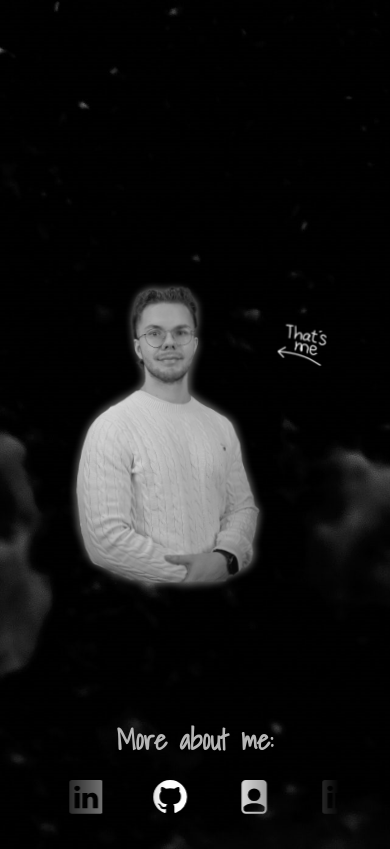
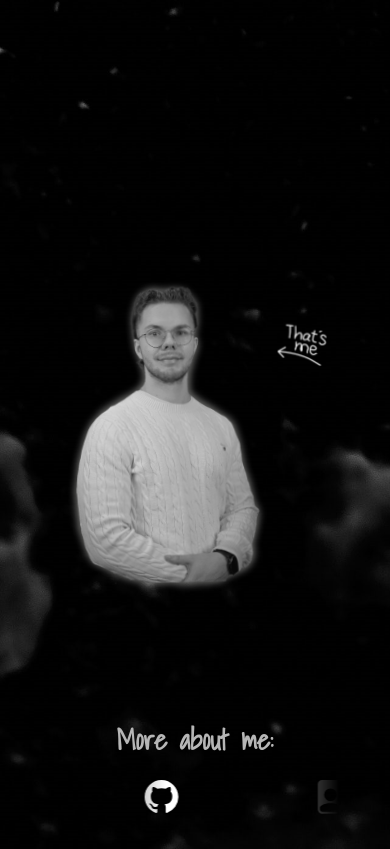
Before and after one commit to vsuusi/portfolio, a React (Create React App) app: page / in a window 390 px wide. Shown: the part 2140-2989 px from the top of the page. Built offline with nearby package versions, Linux system fonts and the light colour scheme; a web font is replaced by a local one.

Commit message:
fixed horizontal scrollbar on mobile, fixed roller link size

```diff
--- a/src/components/Bio.css
+++ b/src/components/Bio.css
@@ -28,6 +28,7 @@
 @keyframes animate-bio {
     to {
         transform: translateX(0);
+        transform: translateY(0);
         opacity: 1;
         filter: blur(0);
     }
@@ -39,6 +40,7 @@
         margin: 0 auto;
         margin-top: 50vh;
         margin-inline: 5vw;
+        transform: translateY(-8vw);
     }
 
 }
--- a/src/components/Roller.css
+++ b/src/components/Roller.css
@@ -29,13 +29,15 @@
     display: flex;
 }
 
-.roller-items svg {
+.roller-item {
     margin-left: 10vh;
 }
 
-.roller-container:hover {
-    animation-play-state: paused;
+.roller-item:hover {
+    transform: scale(1.2);
+    transition: 0.4s ease-out;
 }
+
 
 
 @keyframes scroll {
--- a/src/components/Roller.jsx
+++ b/src/components/Roller.jsx
@@ -7,37 +7,21 @@ const Roller = () => {
             <h3 className="roller-text"> More about me:</h3>
             <div className="roller-container">
                 <div className="roller-items">
+                    <div className="roller-item">
                         <a href="https://www.linkedin.com/in/santeri-uusitalo">
                             <svg xmlns="http://www.w3.org/2000/svg" width="4vh" height="4vh" fill="currentColor" class="bi bi-linkedin" viewBox="0 0 16 16">
                                 <path d="M0 1.146C0 .513.526 0 1.175 0h13.65C15.474 0 16 .513 16 1.146v13.708c0 .633-.526 1.146-1.175 1.146H1.175C.526 16 0 15.487 0 14.854zm4.943 12.248V6.169H2.542v7.225zm-1.2-8.212c.837 0 1.358-.554 1.358-1.248-.015-.709-.52-1.248-1.342-1.248S2.4 3.226 2.4 3.934c0 .694.521 1.248 1.327 1.248zm4.908 8.212V9.359c0-.216.016-.432.08-.586.173-.431.568-.878 1.232-.878.869 0 1.216.662 1.216 1.634v3.865h2.401V9.25c0-2.22-1.184-3.252-2.764-3.252-1.274 0-1.845.7-2.165 1.193v.025h-.016l.016-.025V6.169h-2.4c.03.678 0 7.225 0 7.225z"/>
                             </svg>
                         </a>
-
+                    </div>
+                    <div className="roller-item">
                     <a href="https://www.github.com/vsuusi">
                         <svg xmlns="http://www.w3.org/2000/svg" width="4vh" height="4vh" fill="currentColor" class="bi bi-github" viewBox="0 0 16 16">
                             <path d="M8 0C3.58 0 0 3.58 0 8c0 3.54 2.29 6.53 5.47 7.59.4.07.55-.17.55-.38 0-.19-.01-.82-.01-1.49-2.01.37-2.53-.49-2.69-.94-.09-.23-.48-.94-.82-1.13-.28-.15-.68-.52-.01-.53.63-.01 1.08.58 1.23.82.72 1.21 1.87.87 2.33.66.07-.52.28-.87.51-1.07-1.78-.2-3.64-.89-3.64-3.95 0-.87.31-1.59.82-2.15-.08-.2-.36-1.02.08-2.12 0 0 .67-.21 2.2.82.64-.18 1.32-.27 2-.27s1.36.09 2 .27c1.53-1.04 2.2-.82 2.2-.82.44 1.1.16 1.92.08 2.12.51.56.82 1.27.82 2.15 0 3.07-1.87 3.75-3.65 3.95.29.25.54.73.54 1.48 0 1.07-.01 1.93-.01 2.2 0 .21.15.46.55.38A8.01 8.01 0 0 0 16 8c0-4.42-3.58-8-8-8"/>
                         </svg>
-
-                    </a>
-                    <a href={Pdf}>
-                        <svg xmlns="http://www.w3.org/2000/svg" width="4vh" height="4vh" fill="currentColor" class="bi bi-file-person-fill" viewBox="0 0 16 16">
-                            <path d="M12 0H4a2 2 0 0 0-2 2v12a2 2 0 0 0 2 2h8a2 2 0 0 0 2-2V2a2 2 0 0 0-2-2m-1 7a3 3 0 1 1-6 0 3 3 0 0 1 6 0m-3 4c2.623 0 4.146.826 5 1.755V14a1 1 0 0 1-1 1H4a1 1 0 0 1-1-1v-1.245C3.854 11.825 5.377 11 8 11"/>
-                        </svg>
                     </a>
                     </div>
-                <div className="roller-items">
-                    <a href="https://www.linkedin.com/in/santeri-uusitalo">
-                        <svg xmlns="http://www.w3.org/2000/svg" width="4vh" height="4vh" fill="currentColor" class="bi bi-linkedin" viewBox="0 0 16 16">
-                            <path d="M0 1.146C0 .513.526 0 1.175 0h13.65C15.474 0 16 .513 16 1.146v13.708c0 .633-.526 1.146-1.175 1.146H1.175C.526 16 0 15.487 0 14.854zm4.943 12.248V6.169H2.542v7.225zm-1.2-8.212c.837 0 1.358-.554 1.358-1.248-.015-.709-.52-1.248-1.342-1.248S2.4 3.226 2.4 3.934c0 .694.521 1.248 1.327 1.248zm4.908 8.212V9.359c0-.216.016-.432.08-.586.173-.431.568-.878 1.232-.878.869 0 1.216.662 1.216 1.634v3.865h2.401V9.25c0-2.22-1.184-3.252-2.764-3.252-1.274 0-1.845.7-2.165 1.193v.025h-.016l.016-.025V6.169h-2.4c.03.678 0 7.225 0 7.225z"/>
-                        </svg>
-                    </a>
-
-                    <a href="https://www.github.com/vsuusi">
-                        <svg xmlns="http://www.w3.org/2000/svg" width="4vh" height="4vh" fill="currentColor" class="bi bi-github" viewBox="0 0 16 16">
-                            <path d="M8 0C3.58 0 0 3.58 0 8c0 3.54 2.29 6.53 5.47 7.59.4.07.55-.17.55-.38 0-.19-.01-.82-.01-1.49-2.01.37-2.53-.49-2.69-.94-.09-.23-.48-.94-.82-1.13-.28-.15-.68-.52-.01-.53.63-.01 1.08.58 1.23.82.72 1.21 1.87.87 2.33.66.07-.52.28-.87.51-1.07-1.78-.2-3.64-.89-3.64-3.95 0-.87.31-1.59.82-2.15-.08-.2-.36-1.02.08-2.12 0 0 .67-.21 2.2.82.64-.18 1.32-.27 2-.27s1.36.09 2 .27c1.53-1.04 2.2-.82 2.2-.82.44 1.1.16 1.92.08 2.12.51.56.82 1.27.82 2.15 0 3.07-1.87 3.75-3.65 3.95.29.25.54.73.54 1.48 0 1.07-.01 1.93-.01 2.2 0 .21.15.46.55.38A8.01 8.01 0 0 0 16 8c0-4.42-3.58-8-8-8"/>
-                        </svg>
-
-                    </a>
+                    <div className="roller-item">
                         <a href={Pdf}>
                             <svg xmlns="http://www.w3.org/2000/svg" width="4vh" height="4vh" fill="currentColor" class="bi bi-file-person-fill" viewBox="0 0 16 16">
                                 <path d="M12 0H4a2 2 0 0 0-2 2v12a2 2 0 0 0 2 2h8a2 2 0 0 0 2-2V2a2 2 0 0 0-2-2m-1 7a3 3 0 1 1-6 0 3 3 0 0 1 6 0m-3 4c2.623 0 4.146.826 5 1.755V14a1 1 0 0 1-1 1H4a1 1 0 0 1-1-1v-1.245C3.854 11.825 5.377 11 8 11"/>
@@ -45,6 +29,31 @@ const Roller = () => {
                         </a>
                     </div>
                 </div>
+                <div className="roller-items">
+                    <div className="roller-item">
+                        <a href="https://www.linkedin.com/in/santeri-uusitalo">
+                            <svg xmlns="http://www.w3.org/2000/svg" width="4vh" height="4vh" fill="currentColor" class="bi bi-linkedin" viewBox="0 0 16 16">
+                                <path d="M0 1.146C0 .513.526 0 1.175 0h13.65C15.474 0 16 .513 16 1.146v13.708c0 .633-.526 1.146-1.175 1.146H1.175C.526 16 0 15.487 0 14.854zm4.943 12.248V6.169H2.542v7.225zm-1.2-8.212c.837 0 1.358-.554 1.358-1.248-.015-.709-.52-1.248-1.342-1.248S2.4 3.226 2.4 3.934c0 .694.521 1.248 1.327 1.248zm4.908 8.212V9.359c0-.216.016-.432.08-.586.173-.431.568-.878 1.232-.878.869 0 1.216.662 1.216 1.634v3.865h2.401V9.25c0-2.22-1.184-3.252-2.764-3.252-1.274 0-1.845.7-2.165 1.193v.025h-.016l.016-.025V6.169h-2.4c.03.678 0 7.225 0 7.225z"/>
+                            </svg>
+                        </a>
+                    </div>
+
+                    <div className="roller-item">
+                        <a href="https://www.github.com/vsuusi">
+                            <svg xmlns="http://www.w3.org/2000/svg" width="4vh" height="4vh" fill="currentColor" class="bi bi-github" viewBox="0 0 16 16">
+                                <path d="M8 0C3.58 0 0 3.58 0 8c0 3.54 2.29 6.53 5.47 7.59.4.07.55-.17.55-.38 0-.19-.01-.82-.01-1.49-2.01.37-2.53-.49-2.69-.94-.09-.23-.48-.94-.82-1.13-.28-.15-.68-.52-.01-.53.63-.01 1.08.58 1.23.82.72 1.21 1.87.87 2.33.66.07-.52.28-.87.51-1.07-1.78-.2-3.64-.89-3.64-3.95 0-.87.31-1.59.82-2.15-.08-.2-.36-1.02.08-2.12 0 0 .67-.21 2.2.82.64-.18 1.32-.27 2-.27s1.36.09 2 .27c1.53-1.04 2.2-.82 2.2-.82.44 1.1.16 1.92.08 2.12.51.56.82 1.27.82 2.15 0 3.07-1.87 3.75-3.65 3.95.29.25.54.73.54 1.48 0 1.07-.01 1.93-.01 2.2 0 .21.15.46.55.38A8.01 8.01 0 0 0 16 8c0-4.42-3.58-8-8-8"/>
+                            </svg>
+                        </a>
+                    </div>
+                    <div className="roller-item">
+                        <a href={Pdf}>
+                            <svg xmlns="http://www.w3.org/2000/svg" width="4vh" height="4vh" fill="currentColor" class="bi bi-file-person-fill" viewBox="0 0 16 16">
+                                <path d="M12 0H4a2 2 0 0 0-2 2v12a2 2 0 0 0 2 2h8a2 2 0 0 0 2-2V2a2 2 0 0 0-2-2m-1 7a3 3 0 1 1-6 0 3 3 0 0 1 6 0m-3 4c2.623 0 4.146.826 5 1.755V14a1 1 0 0 1-1 1H4a1 1 0 0 1-1-1v-1.245C3.854 11.825 5.377 11 8 11"/>
+                            </svg>
+                        </a>
+                    </div>
+                </div>
+            </div>
         </>
     );
 };
```
Lines whose indentation alone changed are shown as unchanged.
